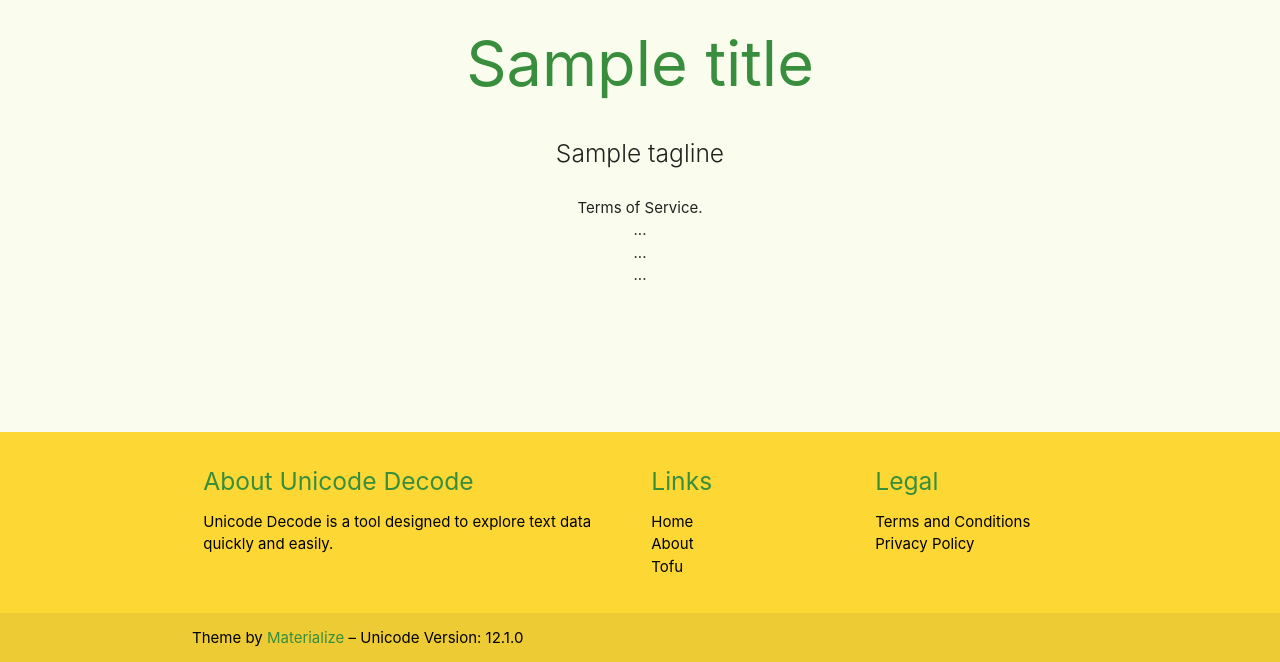
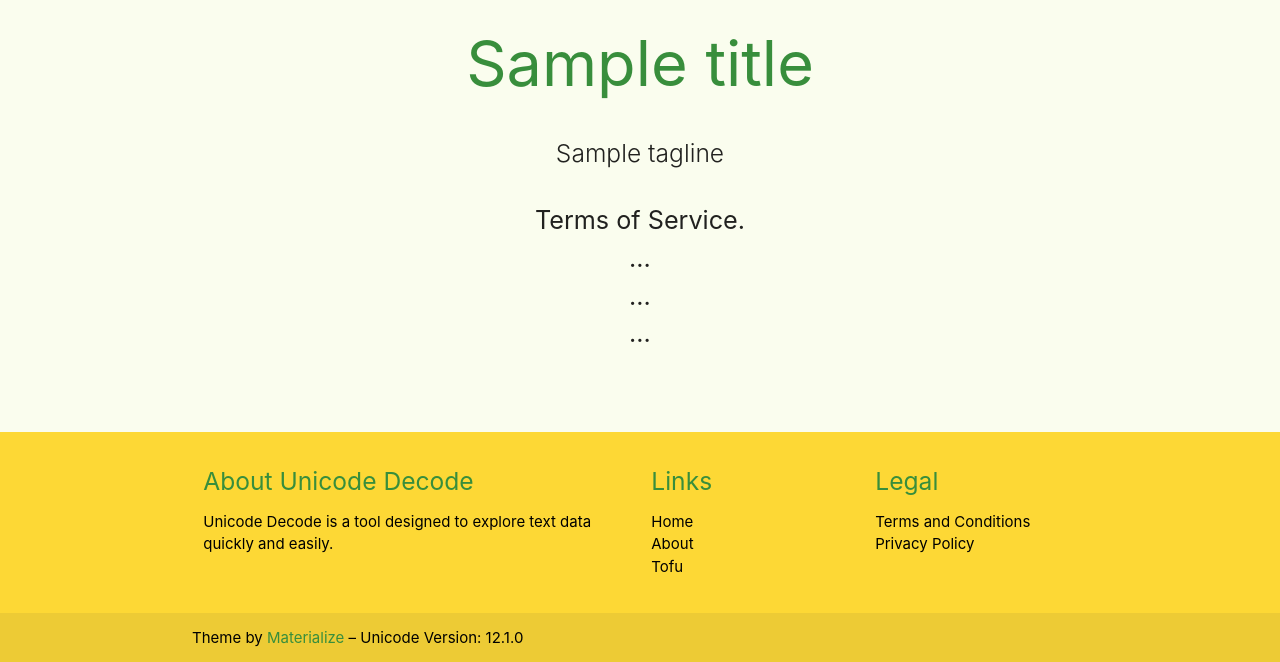
Before and after one commit to danieljdorado/unicodedecode, a Django app: template templates/terms.html in a window 1280 px wide. Shown: the part 137-799 px from the top of the page. Run offline with Django 3.2, Linux system fonts and the light colour scheme; the template is opened without the code that fills it: most values are stand-ins (such as "Sample title", 1, 10 or a date in 2020); some libraries are stand-ins or nearby versions.

Commit message:
Merge Update, Logo and Color Palette

```diff
--- a/templates/terms.html
+++ b/templates/terms.html
@@ -2,7 +2,7 @@
 
 {% block content %}
 
-<p>Terms of Service.<br>
+<p class="flow-text">Terms of Service.<br>
   ...<br>
   ...<br>
   ...<br><br></p>
--- a/templates/tofu.html
+++ b/templates/tofu.html
@@ -46,6 +46,7 @@
           </tr>
         </tbody>
       </table>
+      <br>
       <p>
         <b>Normalization Form:</b>
           <span style="color: black;">NFC:&nbsp;</span>
```
